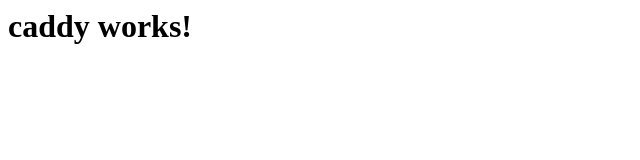
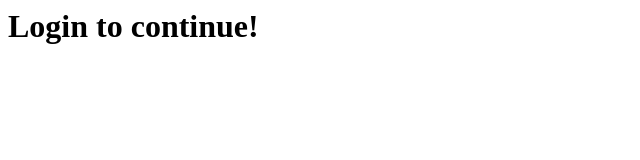
Before and after one commit to hypnos-wang/jump, a plain HTML site: page files/index.html in a window 1280 px wide. Shown: the whole page, without its empty margins (0-640 px from the left). Drawn offline with Linux system fonts and the light colour scheme.

Commit message:
Update index.html

```diff
--- a/files/index.html
+++ b/files/index.html
@@ -1,7 +1,8 @@
 <html>
   <head></head>
+  <title>Login</title>
 
   <body>
-    <h1>caddy works!</h1>
+    <h1>Login to continue!</h1>
   </body>
 </html>
```
